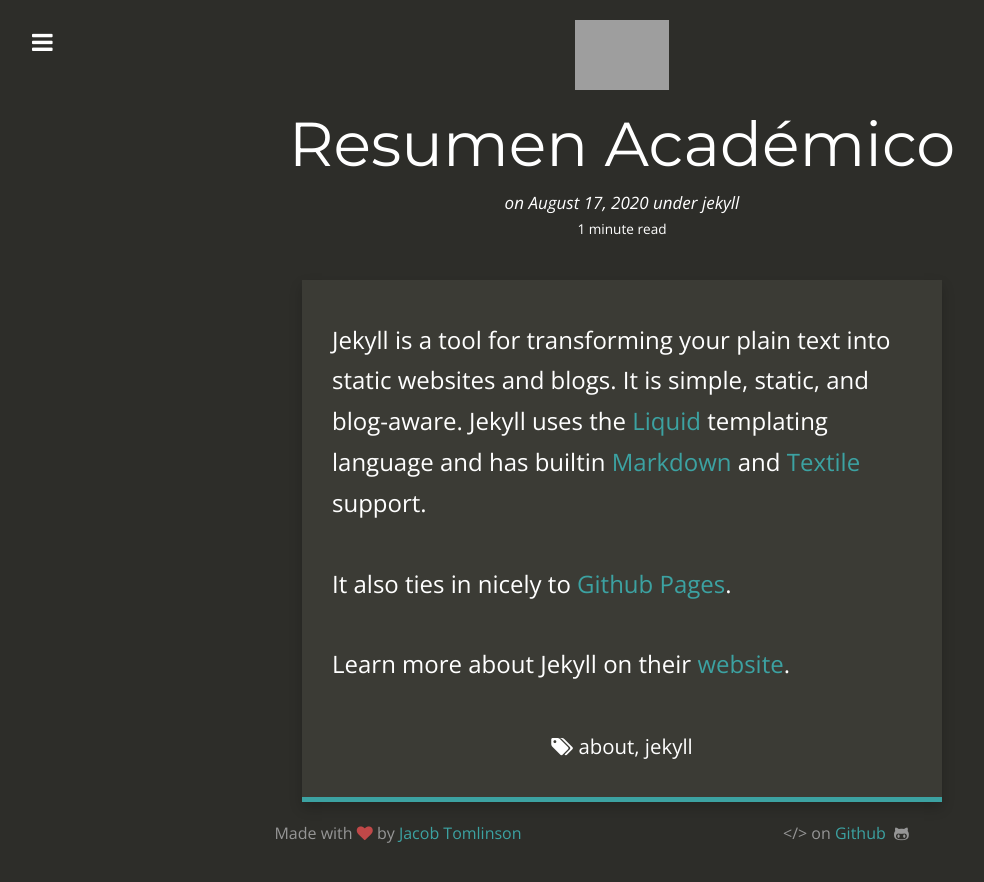
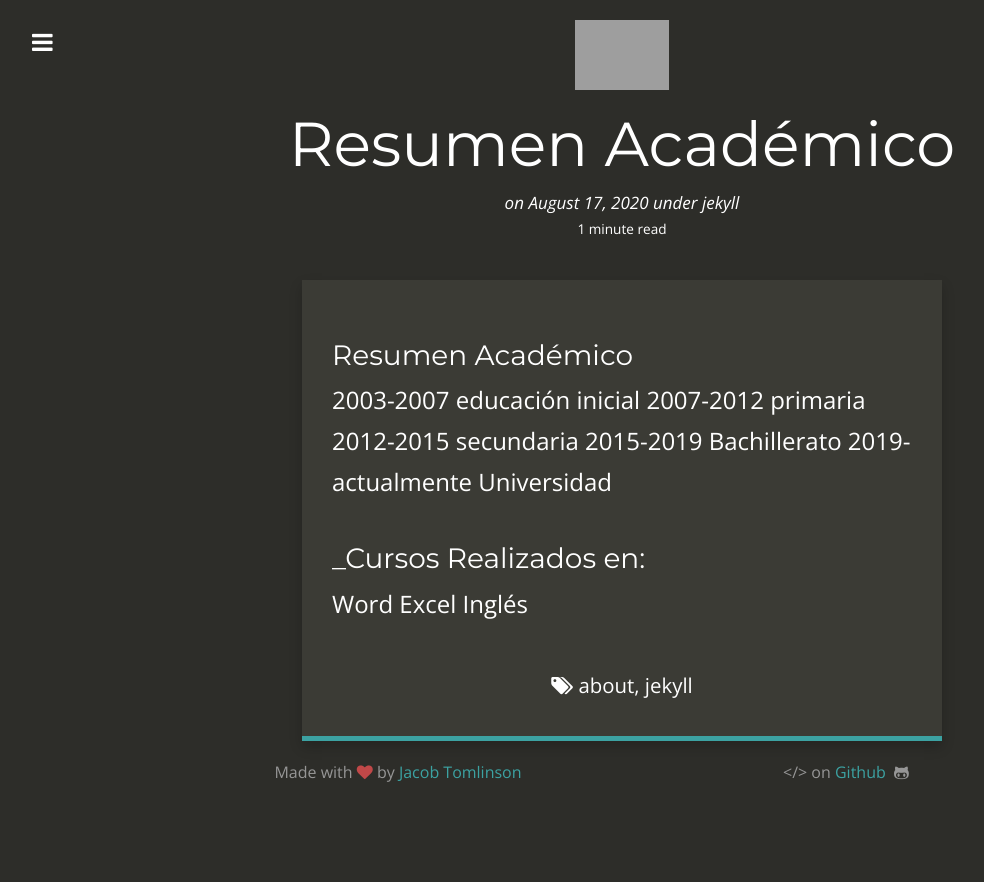
Before and after one commit to elviavillamar/elviavillamar, a Jekyll site: the page built from _posts/2014-06-09-so-what-is-jekyll.md, in a window 1280 px wide. Shown: the top 882 px of the page, without its empty margins (18-1002 px from the left). Built offline with Jekyll 4.4.1, drawn with Linux system fonts in a browser that asks for light colours; nearby versions of some CDN libraries; comment, search, counter and statistics services are not loaded; grey boxes are pictures that could not be loaded.

Commit message:
Update 2014-06-09-so-what-is-jekyll.md

```diff
--- a/_posts/2014-06-09-so-what-is-jekyll.md
+++ b/_posts/2014-06-09-so-what-is-jekyll.md
@@ -9,13 +9,15 @@ tags:
  - about
  - jekyll
 ---
+### Resumen Académico
 
-Jekyll is a tool for transforming your plain text into static websites and
-blogs. It is simple, static, and blog-aware. Jekyll uses the
-[Liquid](http://docs.shopify.com/themes/liquid-basics) templating
-language and has builtin [Markdown](http://daringfireball.net/projects/markdown/)
-and [Textile](http://en.wikipedia.org/wiki/Textile_(markup_language)) support.
+2003-2007 educación inicial
+2007-2012 primaria
+2012-2015 secundaria
+2015-2019 Bachillerato
+2019-actualmente Universidad
 
-It also ties in nicely to [Github Pages](https://pages.github.com/).
-
-Learn more about Jekyll on their [website](http://jekyllrb.com/).
+### _Cursos Realizados en:
+Word
+Excel
+Inglés
```
